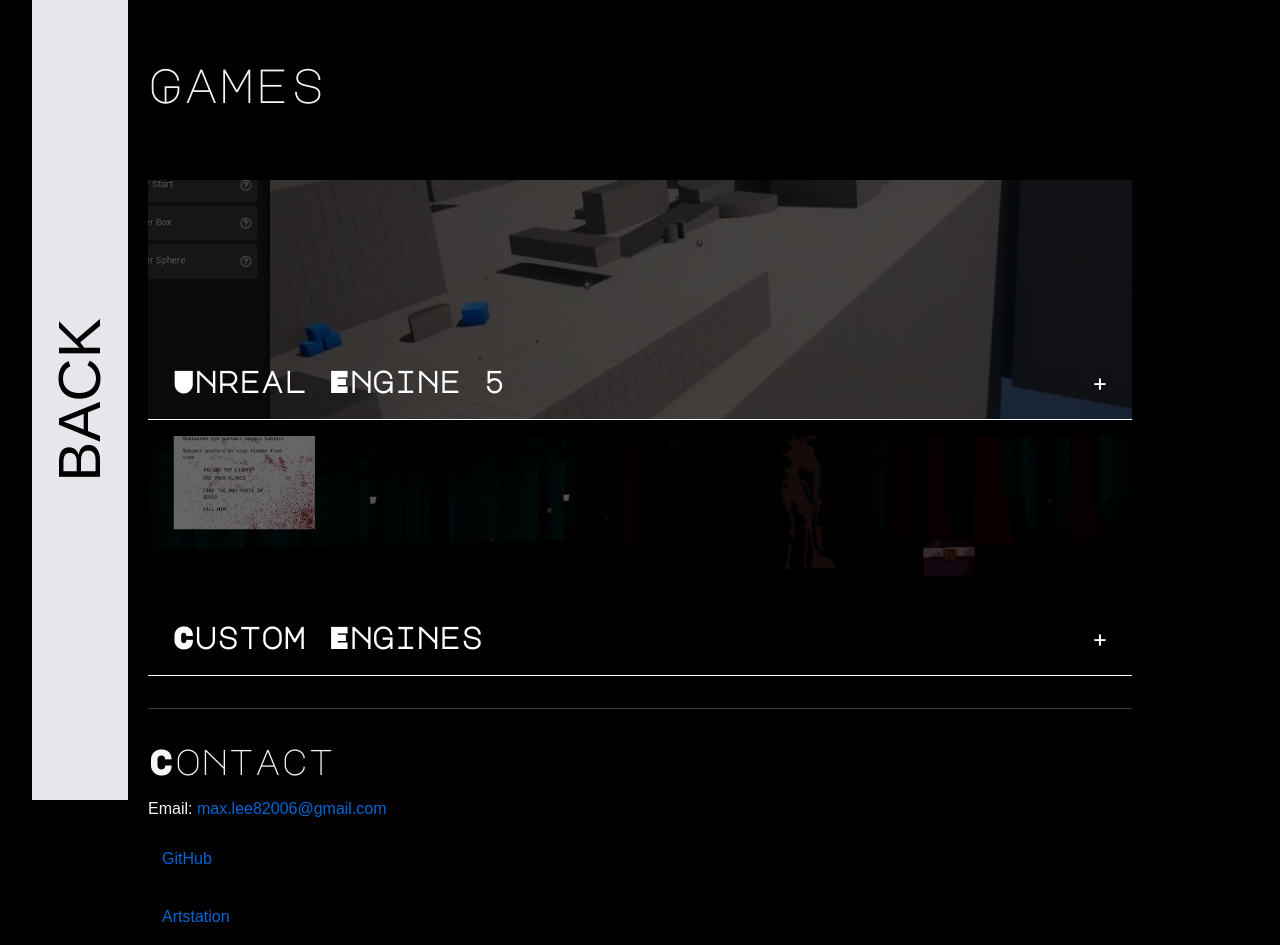
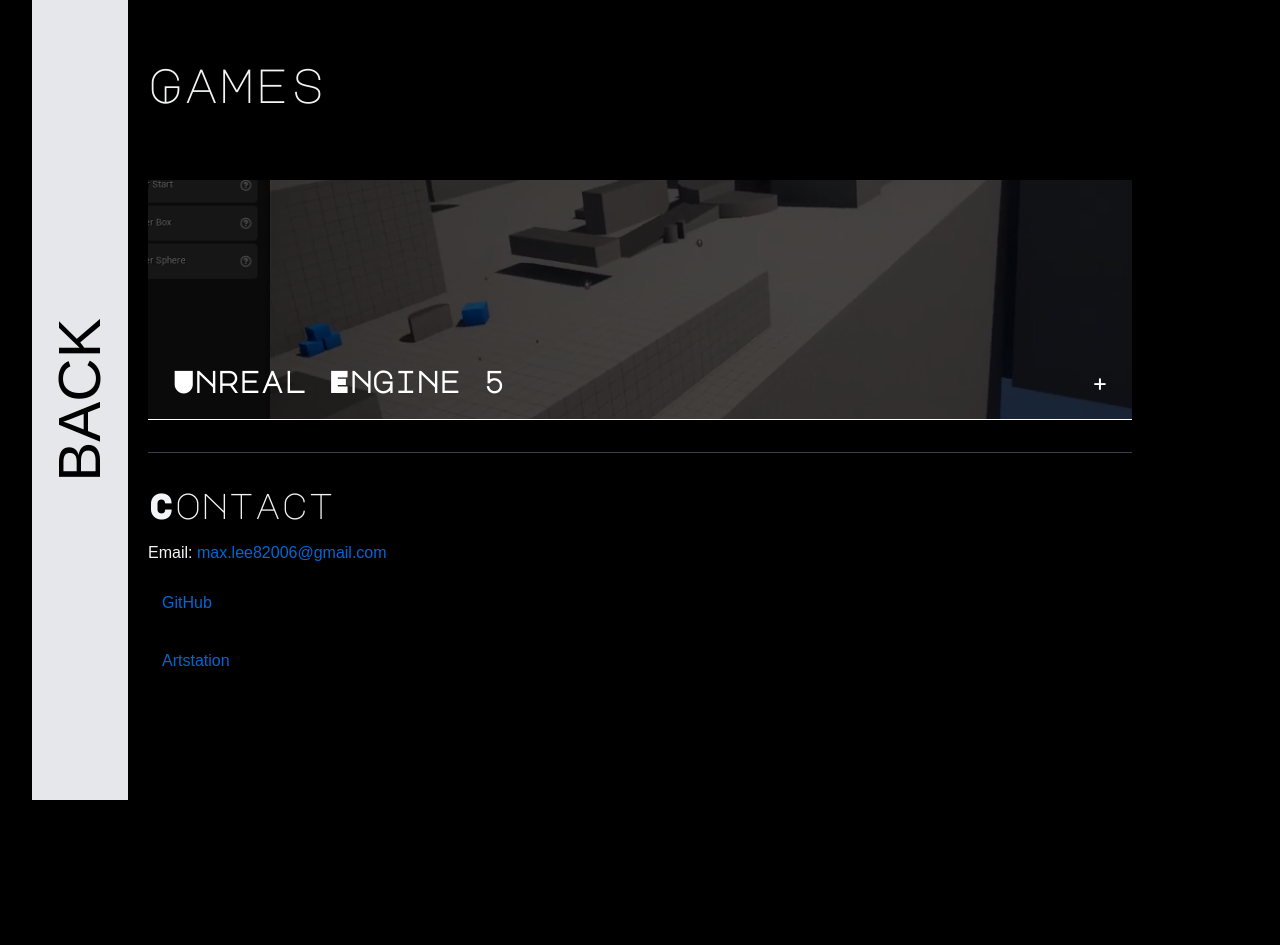
Before and after one commit to maxlee2006/maxlee2006.github.io, a Next.js app: page /design in a window 1280 px wide. After the commit the page ends 800 px from the top, so only its background shows below. Built offline with nearby package versions, Linux system fonts and the light colour scheme; a web font is replaced by a local one.

Commit message:
forgot to commit this page

```diff
--- a/pages/design.tsx
+++ b/pages/design.tsx
@@ -114,68 +114,7 @@ export default function Design() {
 {/*-------------------------------------------------------------------------------------*/}
 
 
-        {/* Custom Engine Category */}
-        <div
-        className="mb-4 animate-slide-in-0.6s">
 
-          <button
-            onClick={() => toggleCategory('custom engines')}
-            className="relative w-full px-6 h-60 py-5 text-left transition-colors flex justify-between items-end border-b border-white overflow-hidden"
-            style={{
-              backgroundImage: 'url(/assets/images/evergreen.png)',
-              backgroundSize: 'cover',
-              backgroundPosition: 'center',
-            }}
-          >
-            <div className="absolute inset-0 bg-black/60 transition-colors hover:bg-black/40 duration-200 ease-linear"></div>
-            <h2 className="relative z-10 text-3xl font-semibold text-white">Custom Engines</h2>
-            <span className="relative z-10 text-2xl text-white">
-              {openCategory === 'custom engines' ? '−' : '+'}
-            </span>
-          </button>
-
-          {openCategory === 'custom engines' && (
-            <div className="p-6">
-            <div className="grid grid-cols-1 md:grid-cols-2 lg:grid-cols-2 gap-0">
-              {/* Easy to edit div objects */}
-              <GridItem
-                onOpenModal={openModal}
-                data={{
-                  image: "/assets/images/long-march.png",
-                  title: "The Long March Game Project",
-                  images: ["/assets/images/long-march-full.png"],
-                  description: "I spent a semester working with a team of 5 on a custom C++ engine with OpenGL, meant to be used for a tower defense game. \n\nI had worked on making engines in the past, but not from such a baseic level. I learned a lot about engine flow as well as the more nitty-gritty parts of an engine's framework such as creating an editor and an entity factory system,  which were the two main features I worked on. I acted as the producer of the project as well, directing the team in daily standups and meetings, and making sure we were on track to finish the project. \n\nA big challenge for us initially was optimization, especially when rendering and running collision checks on hundreds of entities per frame. We were able to utilize batch rendering and collision lists to solve the issue, though we are actively working on finding more ways to optimize our engine. \n\nThe Long March is still in development and will be worked on through mid-2026.",
-                  date: "August 2025 - April 2026 | Producer, Programmer",
-                  method: "C++, OpenGL",
-                  link: ["https://youtube.com/embed/DsthE9H6i4I"]
-                }}
-              />
-
-
-
-
-
-              <GridItem
-                onOpenModal={openModal}
-                data={{
-                  image: "/assets/images/evergreen.png",
-                  title: "EVERGREEN",
-                  images: ["/assets/images/evergreen-menu.png", "/assets/images/evergreen.png", "/assets/images/evergreen-puzzle.png"],
-                  description: "I spent a semester working with a team of 5 on a 2.5D horror game using a custom C engine and an in-house graphics API. I learned the basics of an engine's framework, as well as some common best practices when it comes to handling and renderimg large amounts of entities. Though on a short development cycle, This was a great experience in getting used to team responsibilities and production workflows.",
-                  date: "January 2025 - April 2025 | Producer, Programmer",
-                  method: "C",
-                }}
-              />
-
-
-
-              {/* Add more grid items as needed */}
-
-
-            </div>
-          </div>
-          )}
-        </div>
 
         {/* Contact Section */}
         <div className="mt-8 pt-8 border-t border-gray-700">
```
